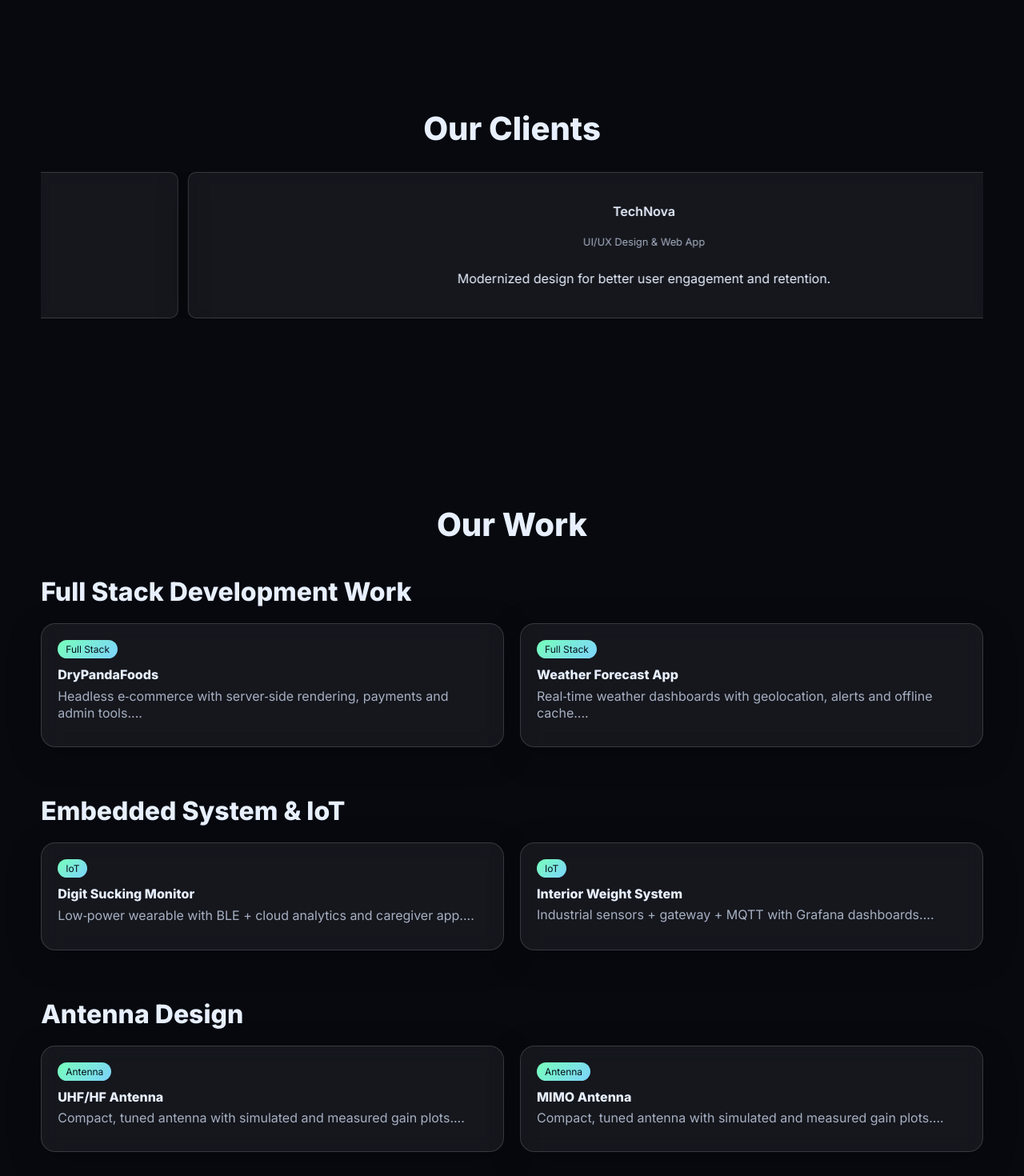
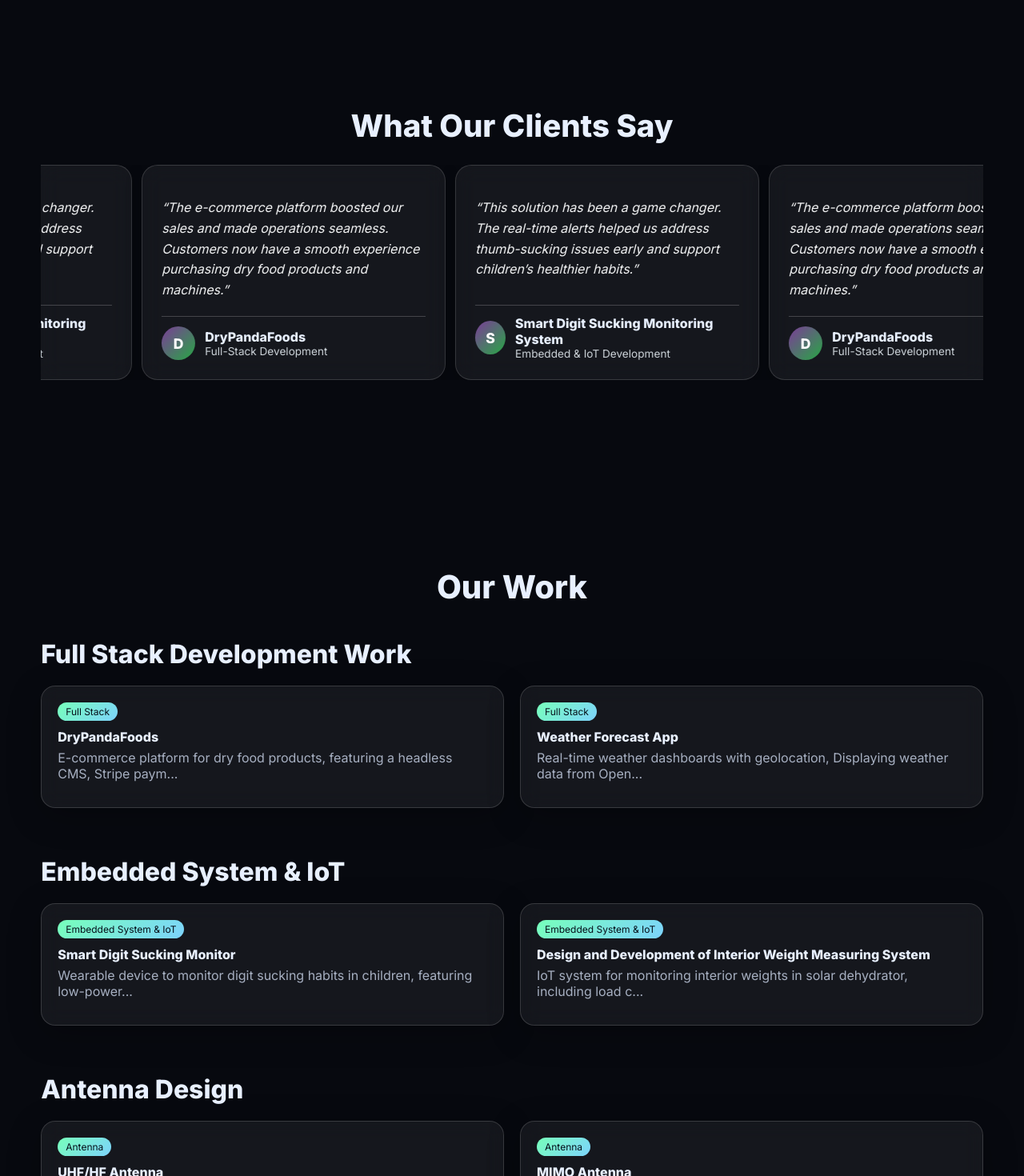
Before and after one commit to kurmalingam/rebuiltit, a React (Vite) app: page / in a window 1280 px wide. Shown: the part 840-2310 px from the top of the page at 80% size. Built offline with nearby package versions, Linux system fonts and the light colour scheme.

Commit message:
Improved Clients section with wider review cards and smooth infinite scroll

```diff
--- a/src/components/Navbar.jsx
+++ b/src/components/Navbar.jsx
@@ -29,7 +29,7 @@
         <div className={`nav-links ${menuOpen ? "show" : ""}`}>
           <a href="#services" className="nav-link">Services</a>
           <a href="#clients" className="nav-link">Clients</a>
-          <a href="#book" className="nav-link">Get In Touch</a>
+          <a href="#booking" className="nav-link">Get In Touch</a>
           <a href="#community" className="nav-link">Community</a>
           <a href="#profiles" className="nav-link">Profiles</a>
         </div>
--- a/src/sections/Booking.jsx
+++ b/src/sections/Booking.jsx
@@ -6,7 +6,7 @@
     <section id="booking">
       <h2>Get In Touch</h2>
       <p className="muted">Premium work at founder‑friendly pricing. Tell us your idea—let’s scope it fast.</p>
-      <div style={{marginTop:16, display:'flex', gap:12, flexWrap:'wrap'}}>
+      <div style={{marginTop:16, display:'flex', gap:12, flexWrap:'wrap',justifyContent:'center'}}>
         <a className="btn" href="#community">Connect with us</a>
         <a className="btn btn-ghost" href="#profiles">See Profiles</a>
       </div>
--- a/src/sections/Clients.css
+++ b/src/sections/Clients.css
@@ -1,58 +1,92 @@
-/* ========================
-   Clients / Carousel
-   ======================== */
-
-/* Carousel Container */
 .carousel {
   overflow: hidden;
   width: 100%;
   position: relative;
 }
 
-/* Track for sliding animation */
 .track {
   display: flex;
+  gap: 28px;
   width: max-content;
-  animation: scroll 20s linear infinite;
-  gap: 20px; /* horizontal space between slides */
+  animation: scroll 40s linear infinite; /* slower + smoother */
 }
 
-/* Individual client slides */
-.slide {
-  min-width: calc(100vw - 20px); /* full viewport minus gap */
-  max-width: calc(100vw - 20px);
-  padding: 40px 20px;
-  text-align: center;
+/* Wider Review-style cards */
+.review-card {
+  flex: 0 0 380px;   /* ✅ increased width */
+  max-width: 380px;
+  min-height: 240px;
+  padding: 24px;
   background: var(--glass);
   border: 1px solid var(--glass-border);
-  backdrop-filter: blur(10px);
+  border-radius: 20px;
+  backdrop-filter: blur(14px);
+  box-shadow: 0 6px 20px rgba(0, 0, 0, 0.25);
   display: flex;
   flex-direction: column;
-  justify-content: center;
-  border-radius: 12px; /* optional: makes gap more visible */
+  justify-content: space-between;
 }
 
-/* Infinite scroll animation */
+/* Feedback text */
+.review-text {
+  font-size: 1rem;
+  line-height: 1.6;
+  color: #f5f6f7;
+  font-style: italic;
+  margin-bottom: 20px;
+  flex-grow: 1;
+}
+
+/* Reviewer info */
+.reviewer {
+  display: flex;
+  align-items: center;
+  gap: 12px;
+  border-top: 1px solid rgba(255,255,255,0.2);
+  padding-top: 12px;
+}
+
+.avatar {
+  width: 42px;
+  height: 42px;
+  border-radius: 50%;
+  background: linear-gradient(135deg, #7d3c99, #28a745);
+  display: flex;
+  align-items: center;
+  justify-content: center;
+  font-weight: 700;
+  color: white;
+  font-size: 1.1rem;
+}
+
+.reviewer h3 {
+  font-size: 1rem;
+  margin: 0;
+}
+
+.reviewer .muted {
+  font-size: 0.85rem;
+  color: #cfd6dc;
+  margin: 0;
+}
+
+/* Smooth infinite scroll */
 @keyframes scroll {
   0% { transform: translateX(0); }
-  100% { transform: translateX(-50%); } /* half because slides are duplicated */
+  100% { transform: translateX(-50%); } /* moves half since slides repeated */
 }
 
 /* Section title */
 .section-title {
   text-align: center;
-  font-size: clamp(1.8rem, 4vw, 2.5rem);
+  font-size: clamp(1.8rem, 4vw, 2.4rem);
   font-weight: 800;
-  margin-bottom: 30px;
+  margin-bottom: 26px;
 }
 
-/* Responsive adjustments */
 @media (max-width: 768px) {
-  .slide { padding: 30px 15px; }
-  .section-title { font-size: 2rem; }
+  .review-card {
+    flex: 0 0 85%;
+    max-width: 85%;
+  }
 }
-
-@media (max-width: 480px) {
-  .slide { padding: 20px 10px; }
-  .section-title { font-size: 1.6rem; }
-}
--- a/src/sections/Clients.jsx
+++ b/src/sections/Clients.jsx
@@ -1,33 +1,40 @@
 import React from "react";
-import './Clients.css';
+import "./Clients.css";
 
 const clientsData = [
   {
     name: "DryPandaFoods",
-    role: "Full‑Stack Development",
-    feedback: "E‑commerce platform focused on performance and conversion."
+    role: "Full-Stack Development",
+    feedback:
+      "The e-commerce platform boosted our sales and made operations seamless. Customers now have a smooth experience purchasing dry food products and machines.",
   },
   {
-    name: "TechNova",
-    role: "UI/UX Design & Web App",
-    feedback: "Modernized design for better user engagement and retention."
-  }
+    name: "Smart Digit Sucking Monitoring System",
+    role: "Embedded & IoT Development",
+    feedback:
+      "This solution has been a game changer. The real-time alerts helped us address thumb-sucking issues early and support children’s healthier habits.",
+  },
 ];
 
+// 🔑 duplicate 4–5 times for seamless loop
+const slides = [...clientsData, ...clientsData, ...clientsData, ...clientsData];
+
 export default function Clients() {
-  // Duplicate slides for seamless continuous scroll
-  const slides = [...clientsData, ...clientsData];
-
   return (
     <section id="clients" className="top-space">
-      <h2 className="section-title">Our Clients</h2>
+      <h2 className="section-title">What Our Clients Say</h2>
       <div className="carousel">
         <div className="track">
           {slides.map((client, index) => (
-            <div className="slide glass" key={index}>
-              <h3>{client.name}</h3>
-              <p className="muted">{client.role}</p>
-              <p>{client.feedback}</p>
+            <div className="review-card glass" key={index}>
+              <p className="review-text">“{client.feedback}”</p>
+              <div className="reviewer">
+                <div className="avatar">{client.name.charAt(0)}</div>
+                <div>
+                  <h3>{client.name}</h3>
+                  <p className="muted">{client.role}</p>
+                </div>
+              </div>
             </div>
           ))}
         </div>
--- a/src/sections/Projects.jsx
+++ b/src/sections/Projects.jsx
@@ -1,33 +1,126 @@
-import React, { useState } from 'react';
-import Modal from '../components/Modal';
-import './Projects.css';
+import React, { useState } from "react";
+import Modal from "../components/Modal";
+import "./Projects.css";
 
 const data = [
-  { title: 'DryPandaFoods', category: 'Full Stack', desc: 'Headless e‑commerce with server‑side rendering, payments and admin tools.' },
-  { title: 'Weather Forecast App', category: 'Full Stack', desc: 'Real‑time weather dashboards with geolocation, alerts and offline cache.' },
-  { title: 'Digit Sucking Monitor', category: 'IoT', desc: 'Low‑power wearable with BLE + cloud analytics and caregiver app.' },
-  { title: 'Interior Weight System', category: 'IoT', desc: 'Industrial sensors + gateway + MQTT with Grafana dashboards.' },
-  { title: 'UHF/HF Antenna', category: 'Antenna', desc: 'Compact, tuned antenna with simulated and measured gain plots.' },
-  { title: 'MIMO Antenna', category: 'Antenna', desc: 'Compact, tuned antenna with simulated and measured gain plots.' },
+  {
+    title: "DryPandaFoods",
+    category: "Full Stack",
+    desc: "E-commerce platform for dry food products, featuring a headless CMS, Stripe payments, and inventory management."
+  },
+  {
+    title: "Weather Forecast App",
+    category: "Full Stack",
+    desc: "Real-time weather dashboards with geolocation, Displaying weather data from OpenWeatherMap API."
+  },
+  {
+    title: "Smart Digit Sucking Monitor",
+    category: "Embedded System & IoT",
+    desc: "Wearable device to monitor digit sucking habits in children, featuring low-power design, and cloud analytics."
+  },
+  {
+    title: "Design and Development of Interior Weight Measuring System",
+    category: "Embedded System & IoT",
+    desc: "IoT system for monitoring interior weights in solar dehydrator, including load cells and HX711 amplifier."
+  },
+  {
+    title: "UHF/HF Antenna",
+    category: "Antenna",
+    desc: "UHF/HF antenna design with simulated and measured gain plots, suitable for various applications."
+  },
+  {
+    title: "MIMO Antenna",
+    category: "Antenna",
+    desc: "4x4 MIMO antenna design with simulation results, demonstrating high efficiency and low mutual coupling."
+  }
 ];
 
-// Categories order
 const categories = [
-  { key: 'Full Stack', label: 'Full Stack Development Work' },
-  { key: 'IoT', label: 'Embedded System & IoT' },
-  { key: 'Antenna', label: 'Antenna Design' },
+  { key: "Full Stack", label: "Full Stack Development Work" },
+  { key: "Embedded System & IoT", label: "Embedded System & IoT" }, // ✅ fixed
+  { key: "Antenna", label: "Antenna Design" }
 ];
 
 export default function Projects() {
   const [open, setOpen] = useState(false);
   const [current, setCurrent] = useState(null);
 
+  // 🔹 Function to render unique modal content
+  const renderModalContent = (project) => {
+    if (!project) return null;
+
+    switch (project.title) {
+      case "DryPandaFoods":
+        return (
+          <>
+            <p>{project.desc}</p>
+            <ul className="inline" style={{ marginTop: 12 }}>
+              <li>🛒 Headless CMS</li>
+              <li>💳 Stripe payments</li>
+              <li>📦 Inventory management</li>
+            </ul>
+          </>
+        );
+
+      case "Weather Forecast App":
+        return (
+          <>
+            <p>{project.desc}</p>
+            <ul className="inline" style={{ marginTop: 12 }}>
+              <li>🌍 Geolocation</li>
+              <li>⚡ Real-time APIs</li>
+            </ul>
+          </>
+        );
+
+      case "Smart Digit Sucking Monitor": // ✅ exact match
+        return (
+          <>
+            <p>{project.desc}</p>
+            <ul className="inline" style={{ marginTop: 12 }}>
+              <li>🔋 Low-power wearable</li>
+              <li>☁️ Cloud analytics</li>
+            </ul>
+          </>
+        );
+
+      case "Design and Development of Interior Weight Measuring System": // ✅ exact match
+        return (
+          <>
+            <p>{project.desc}</p>
+            <ul className="inline" style={{ marginTop: 12 }}>
+              <li>⚖️ Load monitoring</li>
+            </ul>
+          </>
+        );
+
+      case "UHF/HF Antenna":
+        return (
+          <>
+            <p>{project.desc}</p>
+            <div style={{ marginTop: 12 }}>📡 Gain plot graphs here</div>
+          </>
+        );
+
+      case "MIMO Antenna":
+        return (
+          <>
+            <p>{project.desc}</p>
+            <div style={{ marginTop: 12 }}>📡 4x4 MIMO simulation results</div>
+          </>
+        );
+
+      default:
+        return <p>{project.desc}</p>;
+    }
+  };
+
   return (
     <section id="projects" className="top-space">
       <h2 className="section-title">Our Work</h2>
 
-      {categories.map(cat => {
-        const projects = data.filter(p => p.category === cat.key);
+      {categories.map((cat) => {
+        const projects = data.filter((p) => p.category === cat.key);
         if (projects.length === 0) return null;
 
         return (
@@ -35,7 +128,14 @@
             <h3 className="category-title">{cat.label}</h3>
             <div className="grid projects-grid">
               {projects.map((p, i) => (
-                <div key={i} className="glass project-card" onClick={() => { setCurrent(p); setOpen(true); }}>
+                <div
+                  key={i}
+                  className="glass project-card"
+                  onClick={() => {
+                    setCurrent(p);
+                    setOpen(true);
+                  }}
+                >
                   <span className="badge">{p.category}</span>
                   <div className="project-title">{p.title}</div>
                   <p className="muted">{p.desc.slice(0, 80)}...</p>
@@ -46,13 +146,9 @@
         );
       })}
 
+      {/* Modal with dynamic content */}
       <Modal open={open} onClose={() => setOpen(false)} title={current?.title}>
-        <p style={{ color: '#a7b0c2' }}>{current?.desc}</p>
-        <ul className="inline" style={{ marginTop: 12 }}>
-          <li>⚙️ Tech deep‑dive</li>
-          <li>🧪 QA & testing</li>
-          <li>🚀 Deployment</li>
-        </ul>
+        {renderModalContent(current)}
       </Modal>
     </section>
   );
```
